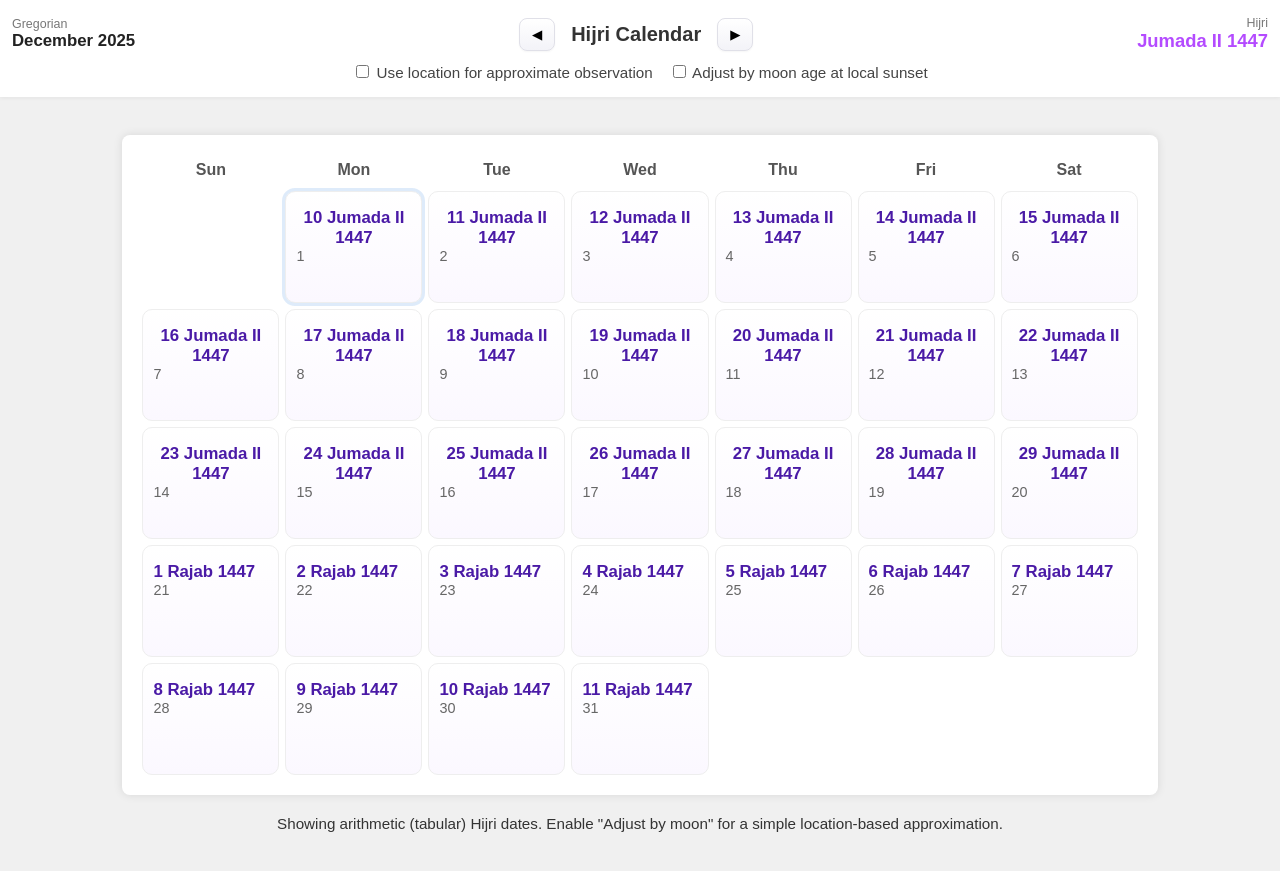
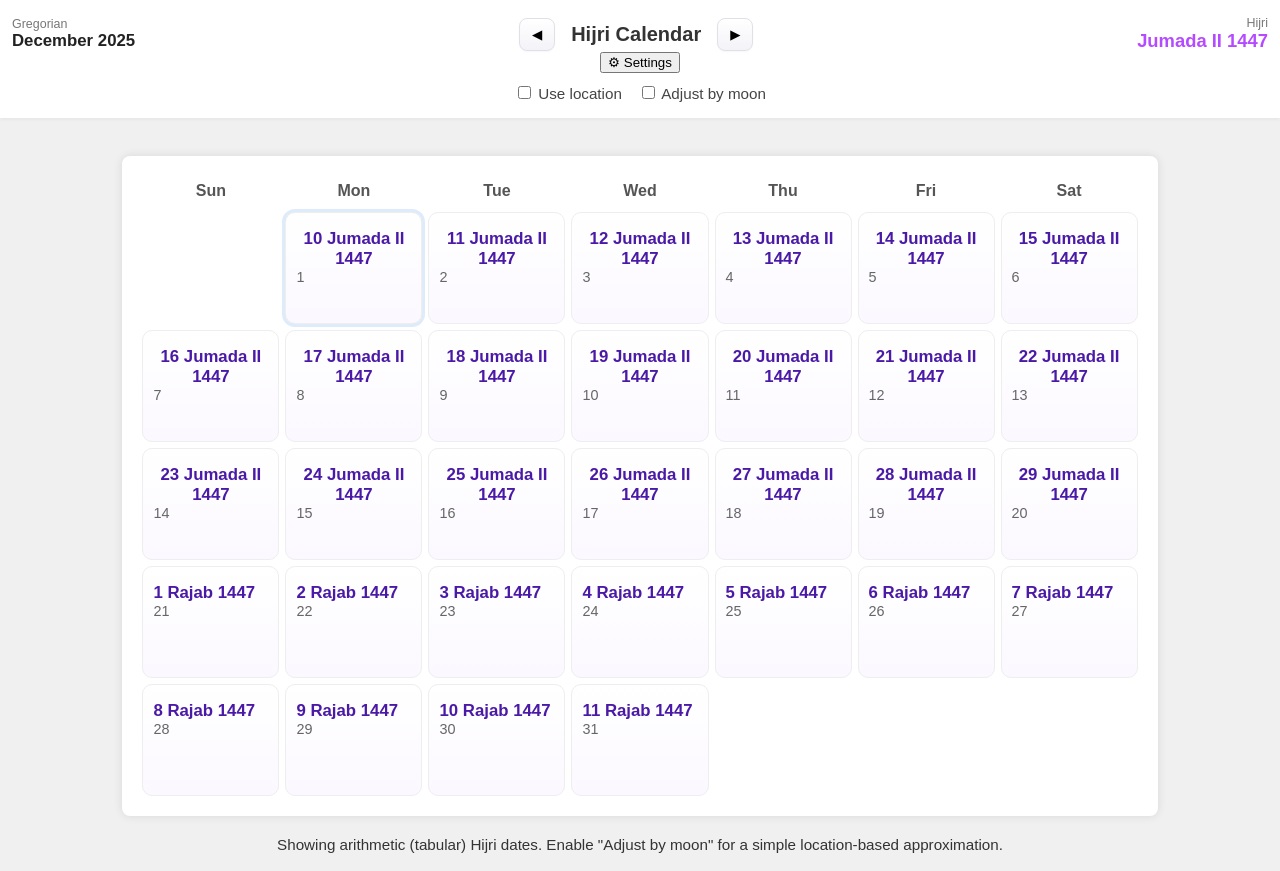
Before and after one commit to syedshahabuddins/mehdavia-hijri-calendar-app, a plain HTML site: page index.html in a window 1280 px wide. Before the commit the page ends 850 px from the top, so only its background shows below. Drawn offline with Linux system fonts and the light colour scheme.

Commit message:
done for commit

```diff
--- a/index.html
+++ b/index.html
@@ -14,24 +14,29 @@
                 <div id="monthLabelGreg" class="month-label gregorian"></div>
             </div>
             <div class="controls">
-                <button id="prevMonth" title="Previous month">◀</button>
+                <button id="prevMonth" title="Previous month" aria-label="Previous month">◀</button>
                 <h1>Hijri Calendar</h1>
-                <button id="nextMonth" title="Next month">▶</button>
+                <button id="nextMonth" title="Next month" aria-label="Next month">▶</button>
             </div>
             <div class="month-right">
                 <div class="small-title">Hijri</div>
                 <div id="monthLabelHijri" class="month-label hijri"></div>
             </div>
         </div>
-        <div class="settings">
-            <label><input type="checkbox" id="useLocation"> Use location for approximate observation</label>
-            <label><input type="checkbox" id="adjustByMoon"> Adjust by moon age at local sunset</label>
+        <div class="settings-row">
+            <button id="toggleSettings" aria-expanded="false" aria-controls="settings" class="settings-toggle">⚙ Settings</button>
+            <div class="settings" id="settings">
+                <label><input type="checkbox" id="useLocation"> Use location</label>
+                <label><input type="checkbox" id="adjustByMoon"> Adjust by moon</label>
+            </div>
         </div>
     </header>
 
     <main>
-        <div id="calendar"></div>
-        <div id="info"></div>
+        <div class="calendar-wrap">
+            <div id="calendar" tabindex="0" aria-label="Calendar"></div>
+            <div id="info" role="status" aria-live="polite"></div>
+        </div>
     </main>
 
     <script src="script.js"></script>
```
